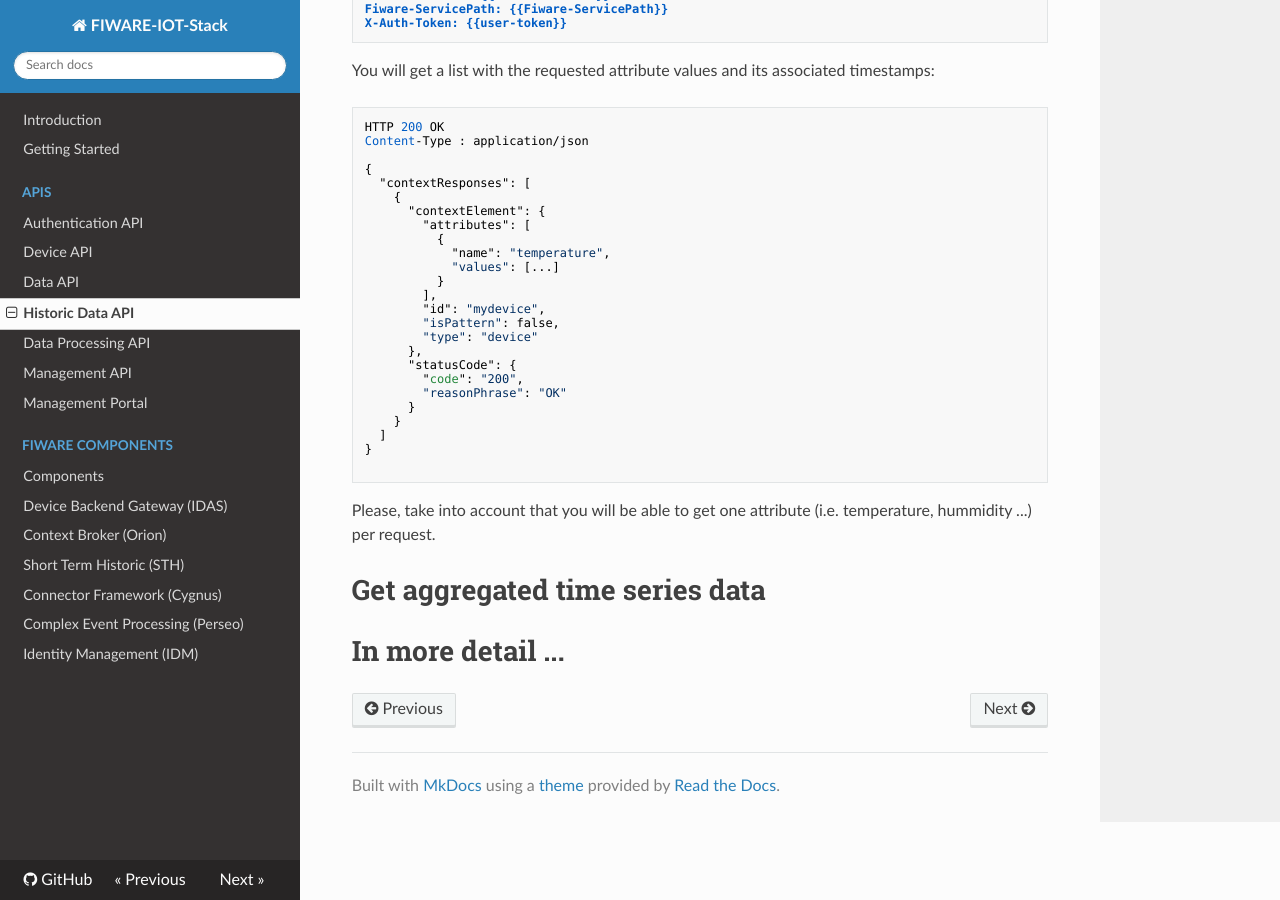
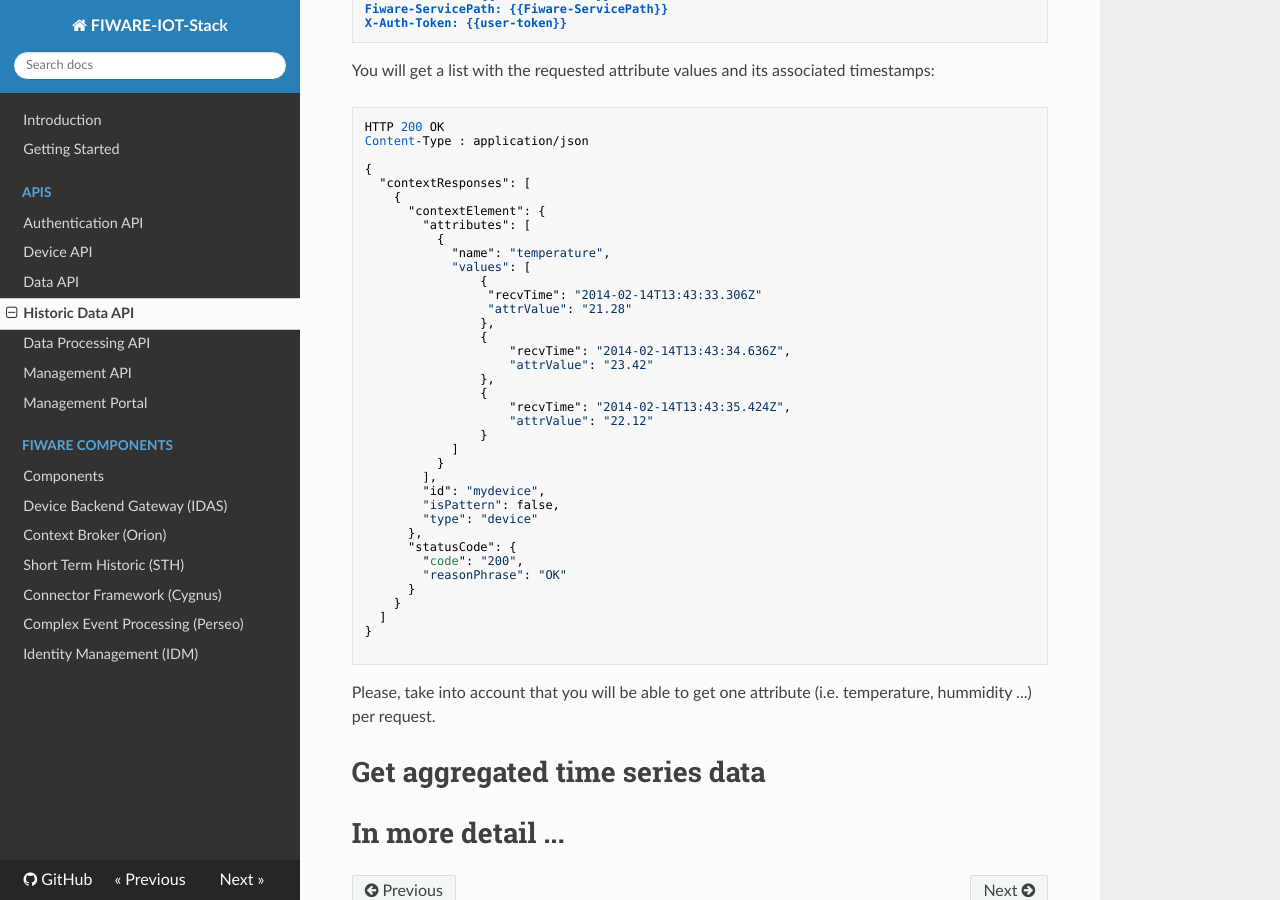
Before and after one commit to telefonicaid/thinking-cities, an MkDocs documentation site: the page built from docs/historicdata_api.md, in a window 1280 px wide and 900 px high, scrolled down 1502 px. Built offline with MkDocs 1.6.1, drawn with Linux system fonts in a browser that asks for light colours; nearby versions of some CDN libraries; old or Windows-style settings are respelled for this version of MkDocs.

Commit message:
Update historicdata_api.md

```diff
--- a/docs/historicdata_api.md
+++ b/docs/historicdata_api.md
@@ -82,7 +82,20 @@ Content-Type : application/json
         "attributes": [
           {
             "name": "temperature",
-            "values": [...]
+            "values": [
+                {
+                 "recvTime": "2014-02-14T13:43:33.306Z"
+                 "attrValue": "21.28"
+                },
+                {
+                    "recvTime": "2014-02-14T13:43:34.636Z",
+                    "attrValue": "23.42"
+                },
+                {
+                    "recvTime": "2014-02-14T13:43:35.424Z",
+                    "attrValue": "22.12"
+                }
+            ]
           }
         ],
         "id": "mydevice",
```
